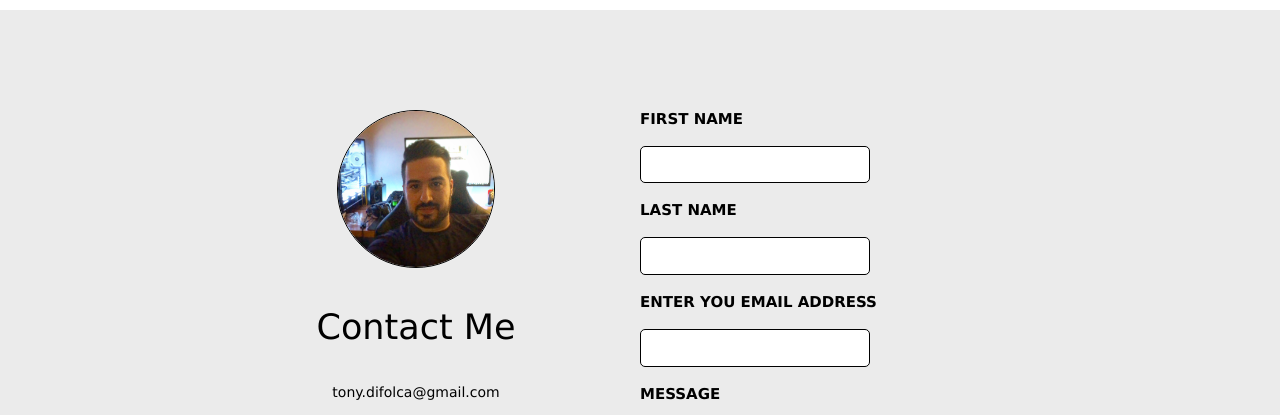
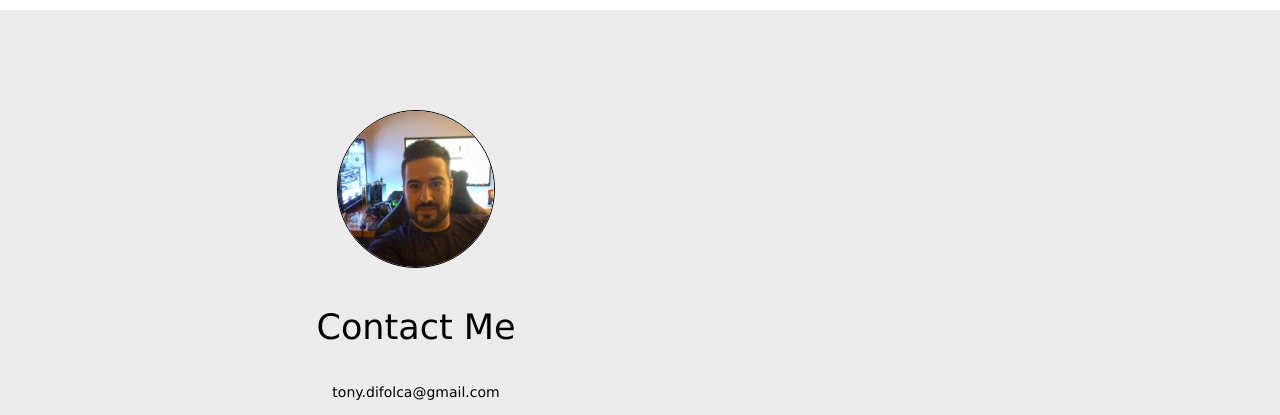
Before and after one commit to Anuebys/Portfolio, a plain HTML site: page index.html in a window 1280 px wide. Shown: the part 2690-3105 px from the top of the page. Drawn offline with Linux system fonts and the light colour scheme.

Commit message:
Update index.html
Removed the contact form as it no longer functions

```diff
--- a/index.html
+++ b/index.html
@@ -99,7 +99,7 @@
                 <a href="https://twitter.com/anubys808" target="blank"><img src="Twitter.png" alt="YouTube Icon" id="icons"></a>
                 <a href="https://www.facebook.com/anubys808" target="blank"><img src="Facebook.png" alt="YouTube Icon" id="icons"></a>
             </div>
-            <div class="contact_form">
+            <!--<div class="contact_form">
                 <label id="form_labels" for="fname">FIRST NAME</label><br><br>
                 <input type="text" id="fname" name="fname"><br><br>
                 <label id="form_labels" for="lname">LAST NAME</label><br><br>
@@ -109,7 +109,7 @@
                 <label id="form_labels" for="message">MESSAGE</label><br><br>
                 <textarea id="message" name="email" placeholder="Enter a brief message..." rows="6" cols="40"></textarea><br><br>
                 <input type="submit" value="SUBMIT" id="submit">
-            </div>
+            </div>-->
         </div>
         <script>
             var mybutton = document.getElementById("top_btn");
```
